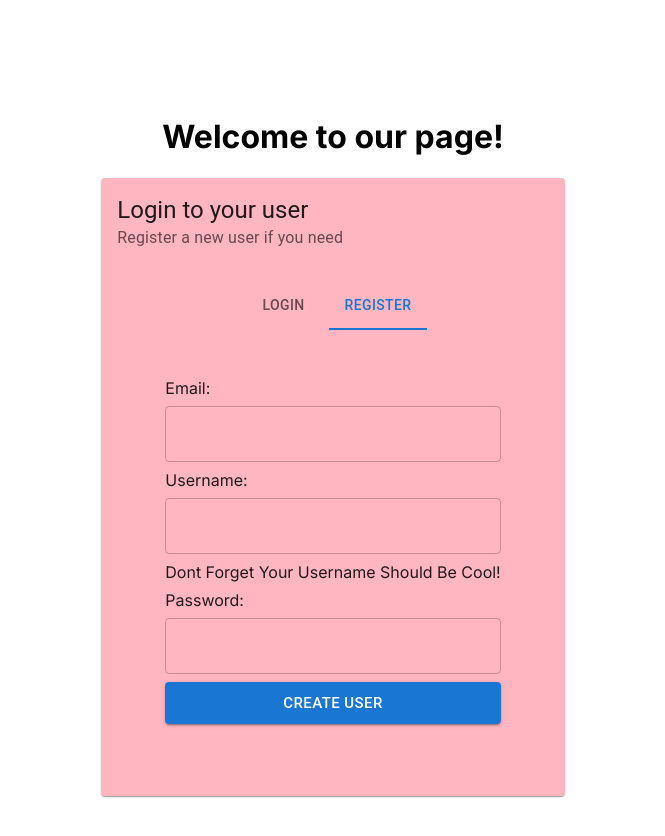
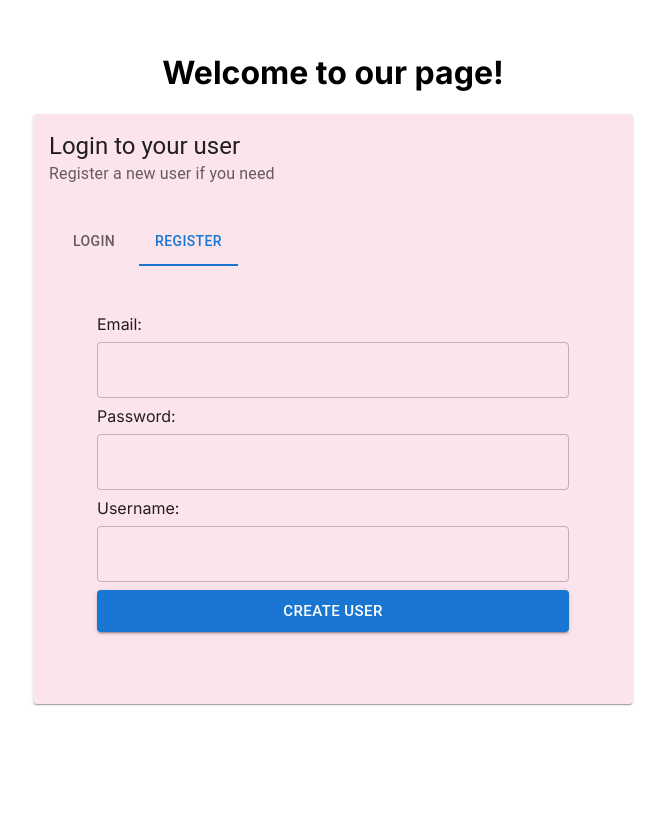
Before and after one commit to larissabakken/resume-generator, a Next.js app in the folder frontend/: page /login in a window 1280 px wide. Both pictures are taken after a click on the tab "REGISTER". Shown: the top 836 px of the page, without its empty margins (307-972 px from the left). After the commit the page ends 800 px from the top, so only its background shows below. Built offline with nearby package versions, Linux system fonts and the light colour scheme.

Commit message:
feat: validation with zod

```diff
--- a/frontend/package.json
+++ b/frontend/package.json
@@ -12,6 +12,7 @@
     "@emotion/react": "^11.11.3",
     "@emotion/styled": "^11.11.0",
     "@fontsource/roboto": "^5.0.8",
+    "@hookform/resolvers": "^3.3.4",
     "@mui/material": "^5.15.2",
     "@mui/styled-engine-sc": "^6.0.0-alpha.10",
     "next": "14.0.4",
@@ -19,7 +20,8 @@
     "react": "^18",
     "react-dom": "^18",
     "react-hook-form": "^7.49.2",
-    "styled-components": "^6.1.6"
+    "styled-components": "^6.1.6",
+    "zod": "^3.22.4"
   },
   "devDependencies": {
     "@types/node": "^20",
--- a/frontend/src/app/globals.css
+++ b/frontend/src/app/globals.css
@@ -12,7 +12,12 @@
 .loginLayout {
   display: flex;
   flex-direction: column;
-  margin: 6rem;
+  margin: 2rem;
   justify-content: center;
   align-items: center;
 }
+
+.error-validation {
+  color: #b71c1c;
+  font-weight: 700;
+}
--- a/frontend/src/app/login/loginCard.tsx
+++ b/frontend/src/app/login/loginCard.tsx
@@ -1,8 +1,7 @@
 import { Card, CardContent, CardHeader, Box, Tabs, Tab } from '@mui/material';
 import { SyntheticEvent, useState } from 'react';
-import RegisterUser from './registerUser';
 import LoginUser from './loginUser';
-import TabPanel from './TabPanel';
+import TabPanel from './tabPanel';
 
 function a11yProps(index: number) {
   return {
@@ -12,9 +11,9 @@ function a11yProps(index: number) {
 }
 
 const LoginCard = () => {
-  const [isRegistering, setisRegistering] = useState(0);
+  const [isRegistering, setisRegistering] = useState<0 | 1>(0);
 
-  const handleChange = (event: SyntheticEvent, newValue: number) => {
+  const handleChange = (_event: SyntheticEvent, newValue: 0 | 1) => {
     setisRegistering(newValue);
   };
 
@@ -22,12 +21,12 @@ const LoginCard = () => {
     <>
       <Card
         sx={{
-          maxWidth: 1000,
-          minWidth: 400,
+          maxWidth: '95%',
+          minWidth: '50%',
           display: 'flex',
           flexDirection: 'column',
           justifyContent: 'center',
-          background: '#ffb6c1',
+          background: '#fce4ec',
         }}
       >
         <CardHeader
@@ -35,21 +34,21 @@ const LoginCard = () => {
           subheader="Register a new user if you need"
         />
         <CardContent>
-          <Box sx={{ display: 'flex', justifyContent: 'center' }}>
+          <Box>
             <Tabs
               value={isRegistering}
               onChange={handleChange}
-              aria-label="basic tabs example"
+              aria-label="Tabs for login or registration"
             >
               <Tab label="Login" {...a11yProps(0)} />
               <Tab label="Register" {...a11yProps(1)} />
             </Tabs>
           </Box>
           <TabPanel value={isRegistering} index={0}>
-            <LoginUser />
+            <LoginUser newUser={false} />
           </TabPanel>
           <TabPanel value={isRegistering} index={1}>
-            <RegisterUser />
+            <LoginUser newUser={true} />
           </TabPanel>
         </CardContent>
       </Card>
--- a/frontend/src/app/login/loginUser.tsx
+++ b/frontend/src/app/login/loginUser.tsx
@@ -1,16 +1,105 @@
-import { Stack, TextField, Button } from '@mui/material';
+import { Button, Stack, TextField } from '@mui/material';
+import { useForm, SubmitHandler, Controller } from 'react-hook-form';
+import { z } from 'zod';
+import { zodResolver } from '@hookform/resolvers/zod';
+import { useEffect } from 'react';
 
-const LoginUser = () => {
+const userSchema = z.object({
+  email: z.string().email(),
+  password: z
+    .string()
+    .min(8)
+    .refine((data) => /\d/.test(data), {
+      message: 'The password must include at least one number',
+    }),
+  userName: z.string().min(5).max(25),
+});
+
+interface IFormInputs {
+  email: string;
+  password: string;
+  userName?: string;
+}
+
+const LoginUser = ({ newUser }: { newUser: boolean }) => {
+  const {
+    handleSubmit,
+    register,
+    control,
+    setValue,
+    formState: { errors },
+  } = useForm<IFormInputs>({
+    resolver: zodResolver(userSchema),
+  });
+
+  useEffect(() => {
+    setValue('email', '');
+    setValue('password', '');
+    if (newUser) {
+      setValue('userName', '');
+    }
+  }, [newUser, setValue]);
+
+  const onSubmit: SubmitHandler<IFormInputs> = (data) => {
+    try {
+      const validatedData = userSchema.parse(data);
+      console.log('Validated User Data:', validatedData);
+    } catch (error) {
+      console.error('Validation Error:', (error as Error).message);
+    }
+  };
+
   return (
-    <Stack>
-      <p>Email</p>
-      <TextField id="email-input" variant="outlined" />
-      <p>Password</p>
-      <TextField id="password-input" variant="outlined" />
-      <Button variant="contained" size="large" sx={{ marginTop: 4 }}>
-        Login
-      </Button>
-    </Stack>
+    <form onSubmit={handleSubmit(onSubmit)}>
+      <Stack spacing={1}>
+        <label>Email:</label>
+        <Controller
+          render={({ field }) => (
+            <TextField
+              {...field}
+              {...register('email', {
+                required: true,
+              })}
+            />
+          )}
+          name="email"
+          control={control}
+        />
+        {errors.email && (
+          <p className="error-validation">{errors.email.message}</p>
+        )}
+        <label>Password:</label>
+        <Controller
+          render={({ field }) => (
+            <TextField {...field} {...register('password')} />
+          )}
+          name="password"
+          control={control}
+        />
+        {errors.password && (
+          <p className="error-validation">{errors.password.message}</p>
+        )}
+        {newUser && (
+          <>
+            <label>Username:</label>
+            <Controller
+              render={({ field }) => (
+                <TextField {...field} {...register('userName')} />
+              )}
+              name="userName"
+              control={control}
+            />
+            {errors.userName && (
+              <p className="error-validation">{errors.userName.message}</p>
+            )}
+          </>
+        )}
+
+        <Button variant="contained" size="large" type="submit">
+          {newUser ? 'Create User' : 'Login'}
+        </Button>
+      </Stack>
+    </form>
   );
 };
 
--- a/frontend/src/app/login/registerUser.tsx
+++ /dev/null
@@ -1,100 +0,0 @@
-import { Button, Stack, TextField } from '@mui/material';
-import { useEffect } from 'react';
-import { useForm, SubmitHandler, Controller } from 'react-hook-form';
-
-interface IFormInputs {
-  email: string;
-  userName: string;
-  password: string;
-}
-
-const RegisterUser = () => {
-  const {
-    handleSubmit,
-    register,
-    reset,
-    control,
-    setError,
-    formState: { errors },
-  } = useForm<IFormInputs>({
-    defaultValues: {
-      email: '',
-      userName: '',
-      password: '',
-    },
-  });
-
-  const onSubmit: SubmitHandler<IFormInputs> = (data) => console.log(data);
-  useEffect(() => {
-    setError('userName', {
-      type: 'manual',
-      message: 'Dont Forget Your Username Should Be Cool!',
-    });
-  }, [setError]);
-  return (
-    <form onSubmit={handleSubmit(onSubmit)}>
-      <Stack spacing={1}>
-        <label>Email:</label>
-        <Controller
-          render={({ field }) => (
-            <TextField
-              {...field}
-              {...register('email', {
-                required: true,
-                pattern: {
-                  value: /^\w+([-+.']\w+)*@\w+([-.]\w+)*\.\w+([-.]\w+)*$/,
-                  message: 'This is not a valid email',
-                },
-              })}
-            />
-          )}
-          name="email"
-          control={control}
-        />
-        {errors.email && <p>{errors.email.message}</p>}
-        <label>Username:</label>
-        <Controller
-          render={({ field }) => (
-            <TextField
-              {...field}
-              {...register('userName', {
-                minLength: {
-                  value: 5,
-                  message: 'This input must exceed 4 characters',
-                },
-                maxLength: {
-                  value: 25,
-                  message: 'This input can not exceed 24 characters',
-                },
-              })}
-            />
-          )}
-          name="userName"
-          control={control}
-        />
-        {errors.userName && <p>{errors.userName.message}</p>}
-        <label>Password:</label>
-        <Controller
-          render={({ field }) => (
-            <TextField
-              {...field}
-              {...register('password', {
-                minLength: 8,
-                maxLength: 42,
-                pattern: /^(?=.*[a-zA-Z])(?=.*\d)/, //1 letter and 1 number
-              })}
-            />
-          )}
-          name="password"
-          control={control}
-        />
-        {errors.password && <p>{errors.password.message}</p>}
-        <Button variant="contained" size="large" type="submit">
-          Create user
-        </Button>
-      </Stack>
-    </form>
-  );
-};
-
-export default RegisterUser;
```
